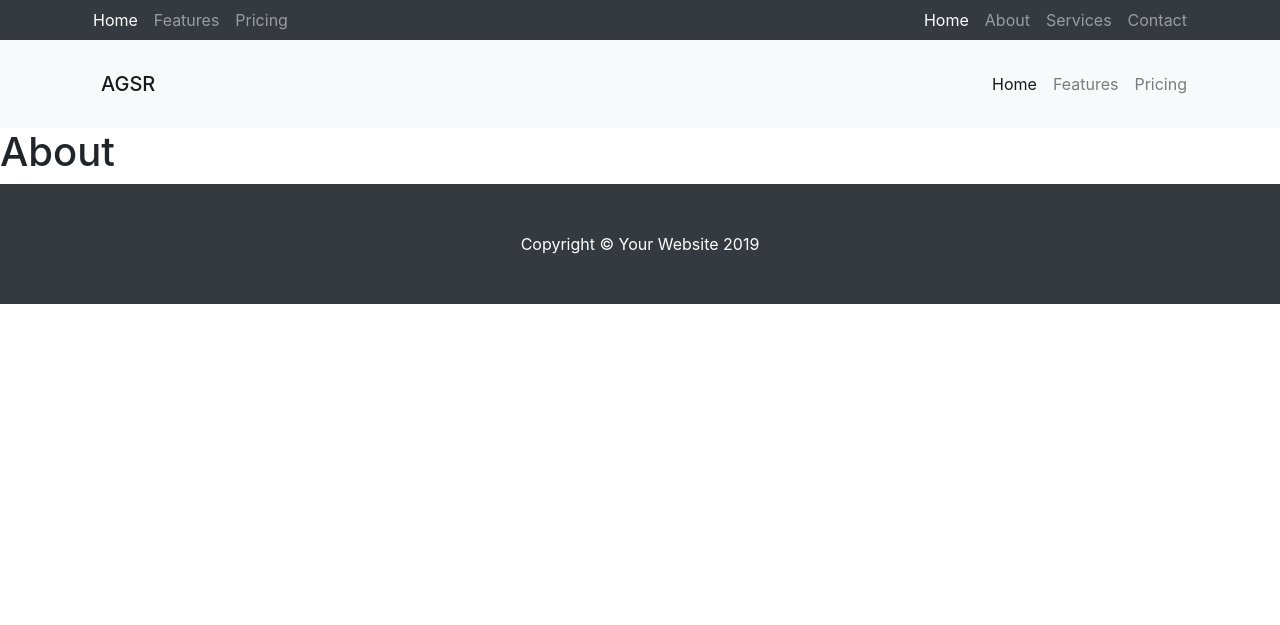
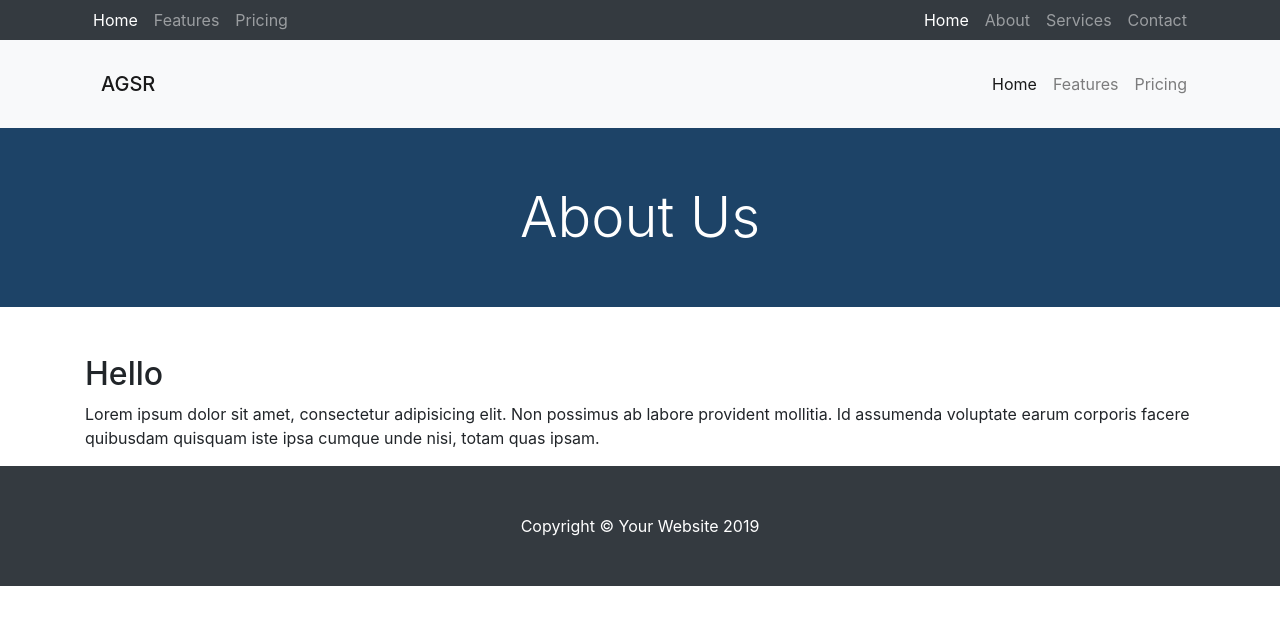
Before and after one commit to ic-Solutions/agsr-static, a Jekyll site: the page built from _pages/about.html, in a window 1280 px wide. Shown: the top 625 px of the page. Built offline with Jekyll 4.4.1, drawn with Linux system fonts in a browser that asks for light colours.

Commit message:
Header Section Added for about page

```diff
--- a/_pages/about.html
+++ b/_pages/about.html
@@ -2,5 +2,22 @@
 layout: default
 permalink: /about/
 ---
-
-<h1>About</h1>
+<!-- Header -->
+<header class="bg-primary py-5 mb-5">
+  <div class="container h-100">
+    <div class="row h-100 align-items-center">
+      <div class="col-lg-12">
+        <h1 class="display-4 text-white mt-2 mb-2 text-center">
+          About Us
+        </h1>
+      </div>
+    </div>
+  </div>
+</header>
+<div class="container page-min-height">
+    <h2>Hello </h2>
+    <p>Lorem ipsum dolor sit amet, consectetur adipisicing elit. Non
+              possimus ab labore provident mollitia. Id assumenda voluptate
+              earum corporis facere quibusdam quisquam iste ipsa cumque unde
+              nisi, totam quas ipsam.</p>
+</div>
```
